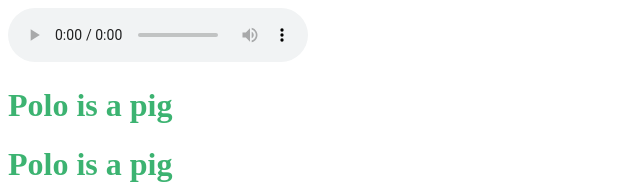
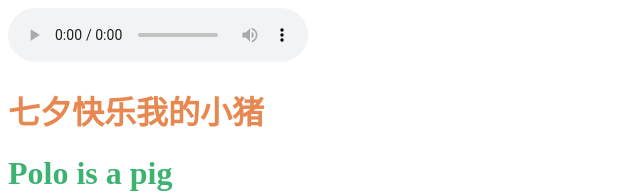
Before and after one commit to olodolod/olodolod.github.io, a plain HTML site: page index.html in a window 1280 px wide. Shown: the top 193 px of the page, without its empty margins (0-640 px from the left). Drawn offline with Linux system fonts and the light colour scheme.

Commit message:
Update index.html

```diff
--- a/index.html
+++ b/index.html
@@ -13,7 +13,7 @@
         }
     </script>
 
-
+<h1 style="color:rgb(231, 136, 80);">七夕快乐我的小猪</h1>
     <h1 style="color:MediumSeaGreen;">Polo is a pig</h1>
     <h1 style="color:MediumSeaGreen;">Polo is a pig</h1>
     <h2 style="color:Tomato;"">Polo is a pig</h2>
```
